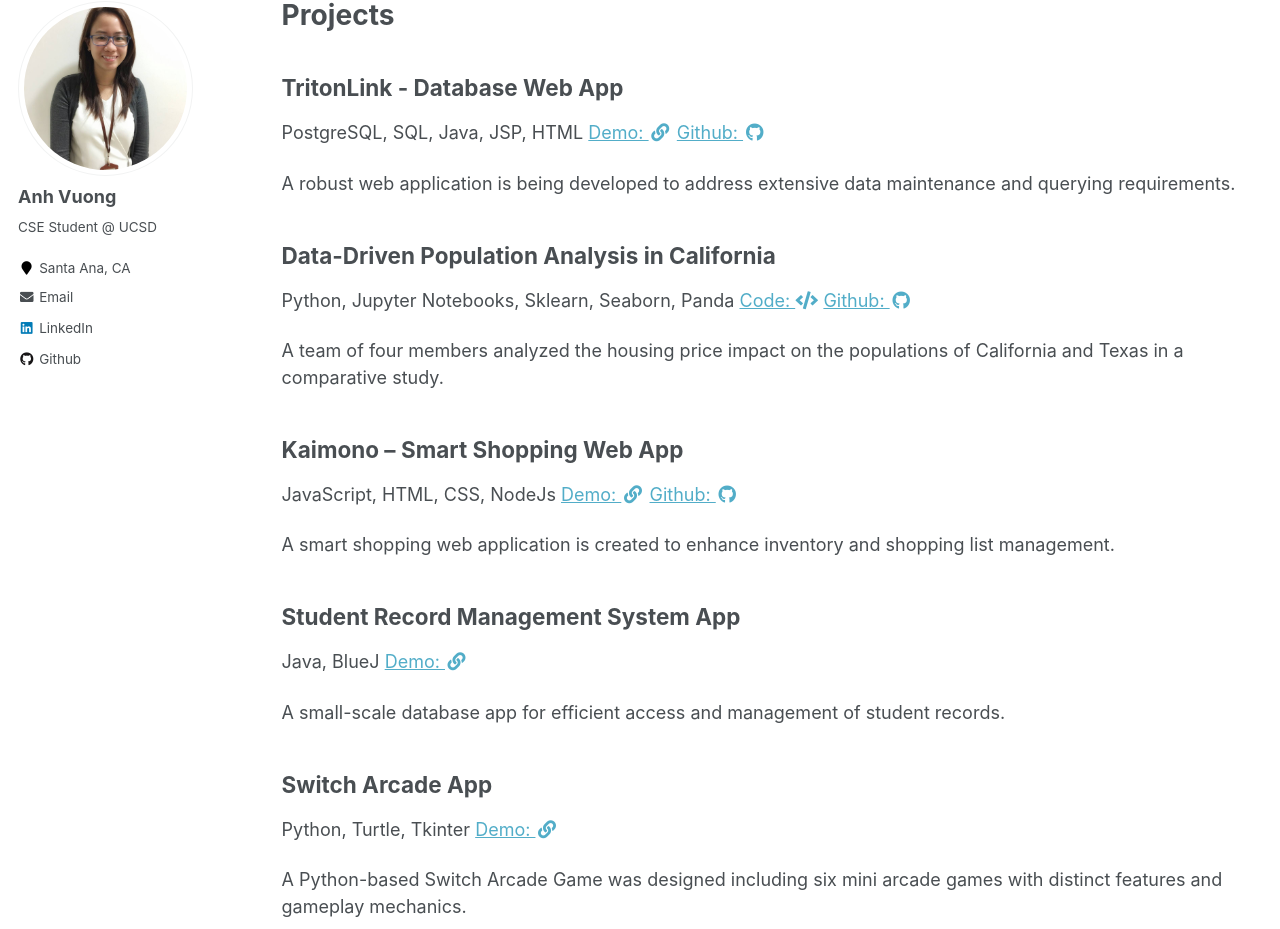
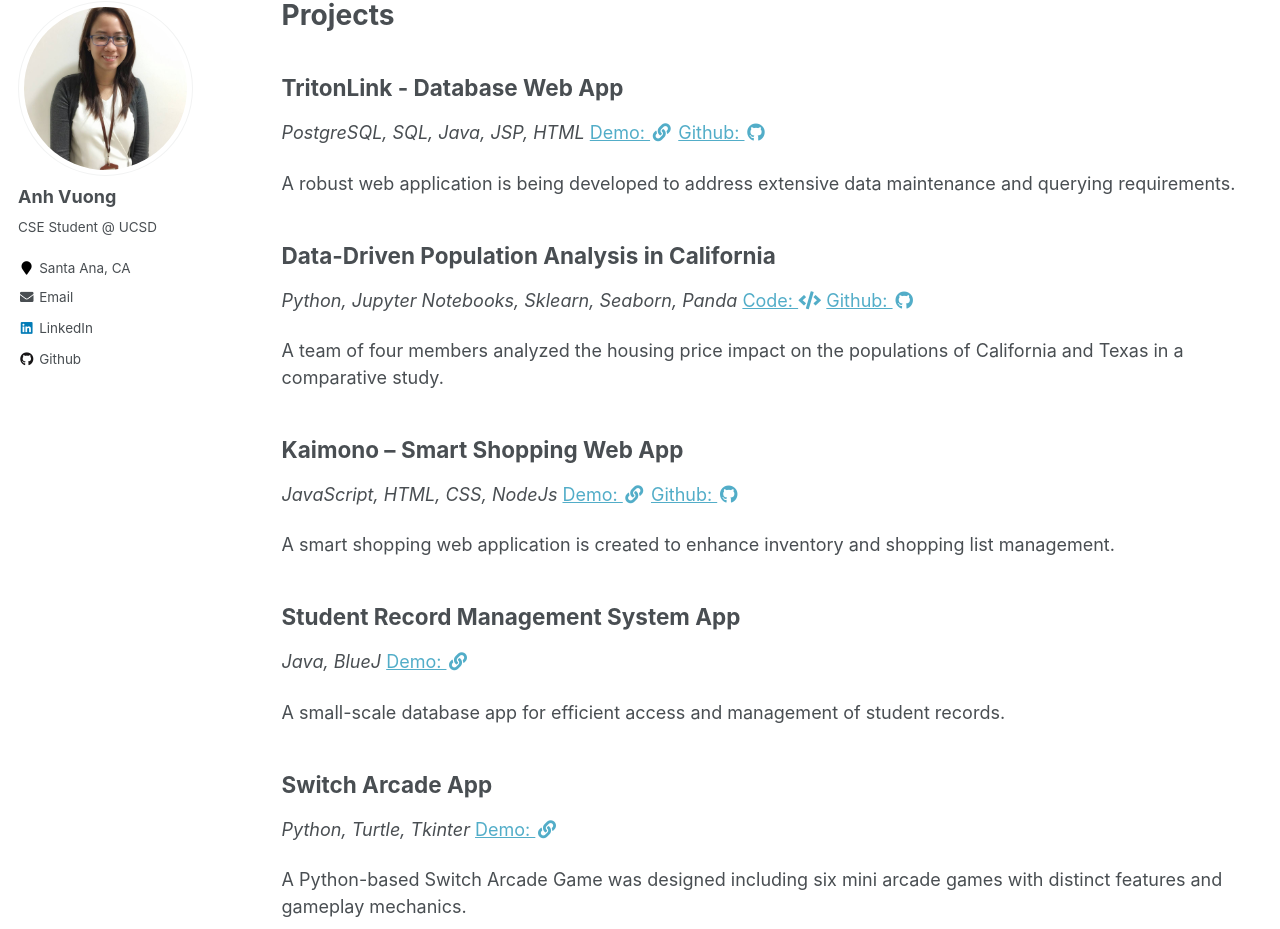
Before and after one commit to ahvuong/ahvuong.github.io, a Jekyll site: the page built from _pages/projects.md, in a window 1280 px wide and 1258 px high. Shown: the part 117-1046 px from the top of the window. Built offline with Jekyll 4.4.1, drawn with Linux system fonts in a browser that asks for light colours.

Commit message:
Change format of post.type

```diff
--- a/_includes/archive-single.html
+++ b/_includes/archive-single.html
@@ -38,7 +38,7 @@
     {% endif %}
 
       {% if post.collection == 'projects' %}
-        <p> {{ post.type }}
+        <p> <em>{{ post.type }}</em>
         <!-- citation and icon code -->
         {% if post.citation %}
           {{ post.citation }}
```
